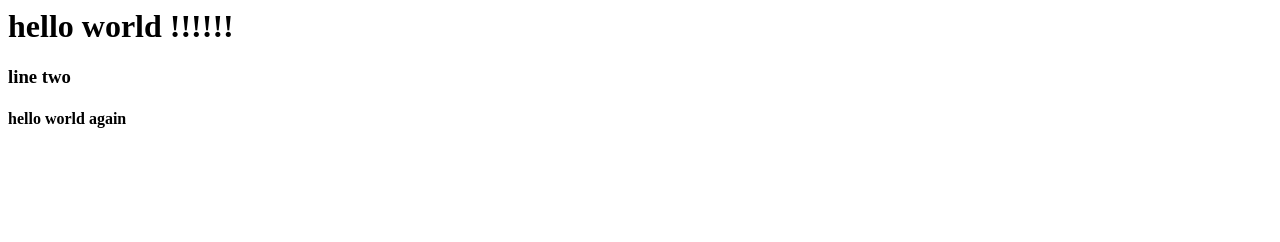
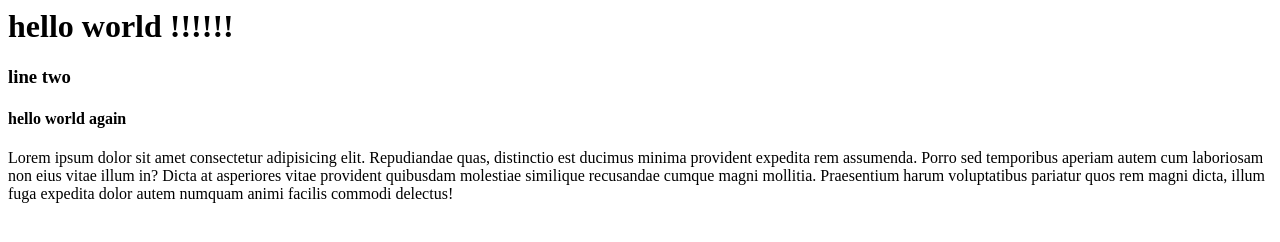
Before and after one commit to Aminul-123/Projects-100, a plain HTML site: page index.html in a window 1280 px wide. Drawn offline with Linux system fonts and the light colour scheme.

Commit message:
html file edited
paragraph was added

```diff
--- a/index.html
+++ b/index.html
@@ -1,3 +1,5 @@
 <h1>hello world !!!!!!</h1>
 <h3>line two</h3>
 <h4>hello world again</h4>
+<p>Lorem ipsum dolor sit amet consectetur adipisicing elit. Repudiandae quas, distinctio est ducimus minima provident expedita rem assumenda. Porro sed temporibus aperiam autem cum laboriosam non eius vitae illum in?
+Dicta at asperiores vitae provident quibusdam molestiae similique recusandae cumque magni mollitia. Praesentium harum voluptatibus pariatur quos rem magni dicta, illum fuga expedita dolor autem numquam animi facilis commodi delectus!</p>
```
